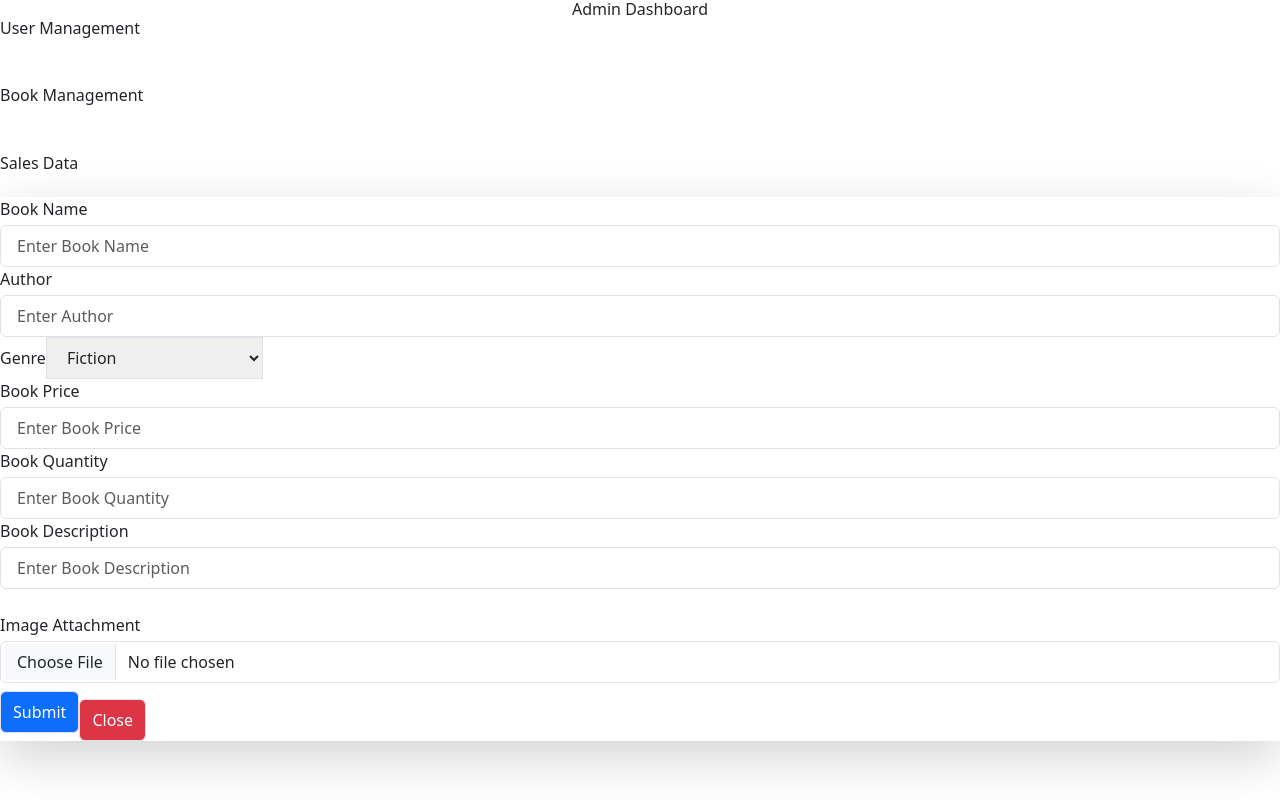
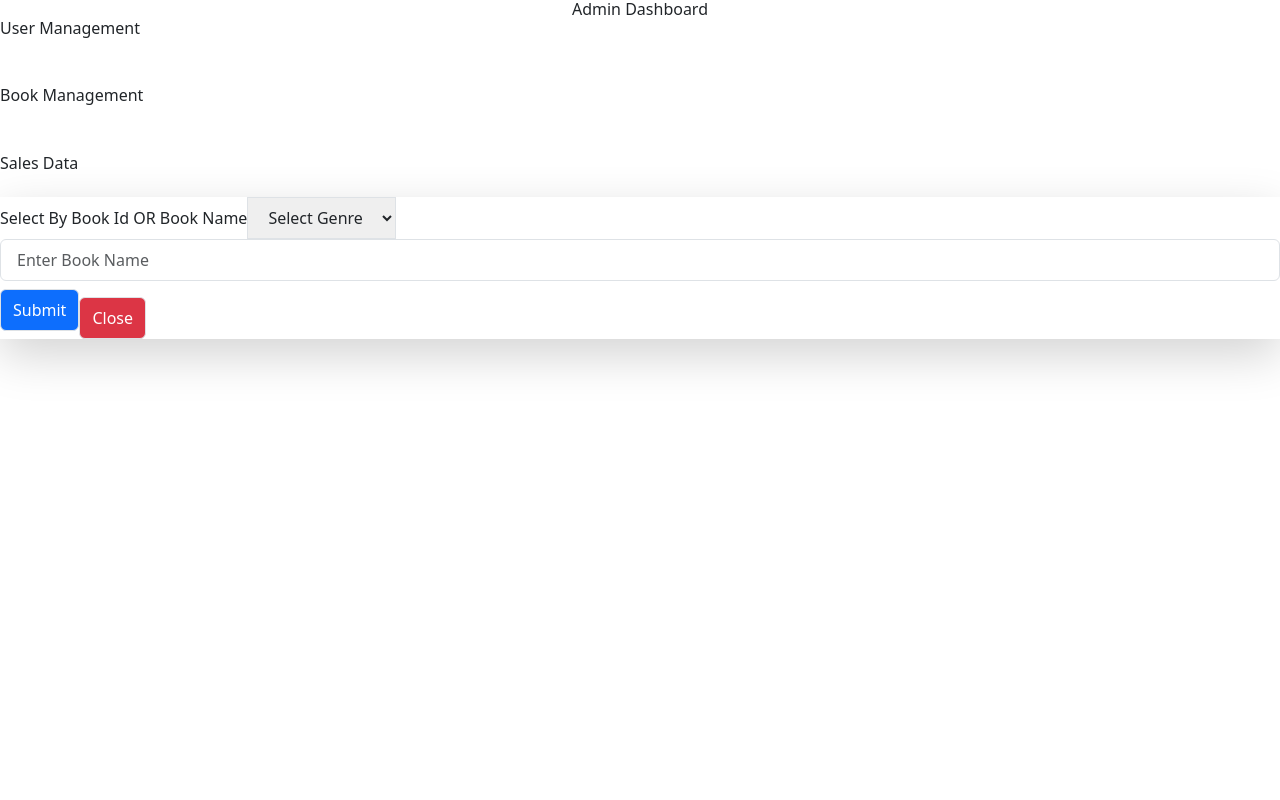
Before and after one commit to SupportAESS/Literacy-Ladder, a React (Vite) app in the folder admin/: page /admindeshboard in a window 1280 px wide. Both pictures are taken after a click on the button "Remove Book". Built offline with nearby package versions, Linux system fonts and the light colour scheme.

Commit message:
remove book

```diff
--- a/admin/src/Componenets/RemoveBookModal.jsx
+++ b/admin/src/Componenets/RemoveBookModal.jsx
@@ -4,13 +4,8 @@ import axios from 'axios';
 
 function removeBook({ onClose }) {
   const [formData, setFormData] = useState({
-    bookName: '',
-    author: '',
-    genre: '',
-    bookQuantity: '',
-    bookPrice: '',
-    bookDescription: '',
-    image: null,
+    searchBy: '',
+    removeBookBy: ''
   });
 
   const handleChange = (e) => {
@@ -55,65 +50,16 @@ function removeBook({ onClose }) {
     <div className='fixed top-0 left-0 flex items-center justify-center w-full h-full bg-black bg-opacity-50 z-50'>
       <div className='w-96 bg-white rounded-md shadow-lg'>
         <Form encType='multipart/form-data' onSubmit={handleSubmit} className='p-6'>
-          <Form.Group >
-            <Form.Label className='block mb-1 text-base font-bold text-gray-700'>Book Name</Form.Label>
-            <Form.Control type="text" placeholder="Enter Book Name" name="bookName" value={formData.bookName} onChange={handleChange} required className='block w-full px-3 py-2 text-sm border border-gray-300 rounded-md focus:outline-none focus:border-indigo-500' />
-          </Form.Group>
-
-          <Form.Group >
-            <Form.Label className='block mb-1 text-base font-bold text-gray-700'>Author</Form.Label>
-            <Form.Control type="text" placeholder="Enter Author" name="author" value={formData.author} onChange={handleChange} required className='block w-full px-3 py-2 text-sm border border-gray-300 rounded-md focus:outline-none focus:border-indigo-500' />
-            {/* <Form.Text className="text-xs text-gray-500">*This field is mandatory.</Form.Text> */}
-          </Form.Group>
-
-          <Form.Group >
-            <Form.Label className='block mb-1 text-base font-bold text-gray-700'>Genre</Form.Label>
-            <select name="genre" id="genre" value={formData.genre} onChange={handleChange} required className='block w-full px-3 py-2 text-sm border border-gray-300 rounded-md focus:outline-none focus:border-indigo-500'>
-              <option value="Fiction">Fiction</option>
-              <option value="Non-fiction">Non-fiction</option>
-              <option value="Action and Adventure">Action and Adventure</option>
-              <option value="Mystery">Mystery</option>
-              <option value="Science Fiction">Science Fiction</option>
-              <option value="Fantasy">Fantasy</option>
-              <option value="Horror">Horror</option>
-              <option value="Biography">Biography</option>
-              <option value="Auto-biography">Auto-biography</option>
-              <option value="History">History</option>
-              <option value="Self-help">Self-help</option>
-              <option value="Science">Science</option>
-              <option value="Romance">Romance</option>S
+        <Form.Group >
+            <Form.Label className='block mb-1 text-base font-bold text-gray-700'>Select By Book Id OR Book Name</Form.Label>
+            <select name="searchBy" id="searchBy" value={formData.searchBy} onChange={handleChange} required className='block w-full px-3 py-2 text-sm border border-gray-300 rounded-md focus:outline-none focus:border-indigo-500'>
+            <option value="">Select Genre</option>
+              <option value="BookId">Book Id</option>
+              <option value="BookName">Book Name</option>
             </select>
           </Form.Group>
-
           <Form.Group >
-            <Form.Label className='block mb-1 text-base font-bold text-gray-700'>Book Price</Form.Label>
-            <Form.Control type="text" placeholder="Enter Book Price" name="bookPrice" value={formData.bookPrice} onChange={handleChange} required className='block w-full px-3 py-2 text-sm border border-gray-300 rounded-md focus:outline-none focus:border-indigo-500' />
-            {/* <Form.Text className="text-xs text-gray-500">*This field is mandatory.</Form.Text> */}
-          </Form.Group>
-
-          <Form.Group >
-            <Form.Label className='block mb-1 text-base font-bold text-gray-700'>Book Quantity</Form.Label>
-            <Form.Control type="text" placeholder="Enter Book Quantity" name="bookQuantity" value={formData.bookQuantity} onChange={handleChange} required className='block w-full px-3 py-2 text-sm border border-gray-300 rounded-md focus:outline-none focus:border-indigo-500' />
-            {/* <Form.Text className="text-xs text-gray-500">*This field is mandatory.</Form.Text> */}
-          </Form.Group>
-
-          <Form.Group >
-            <Form.Label className='block mb-1 text-base font-bold text-gray-700'>Book Description</Form.Label>
-            <Form.Control type="text" placeholder="Enter Book Description" name="bookDescription" value={formData.bookDescription} onChange={handleChange} required className='block w-full px-3 py-2 text-sm border border-gray-300 rounded-md focus:outline-none focus:border-indigo-500' />
-            {/* <Form.Text className="text-xs text-gray-500">*This field is mandatory.</Form.Text> */}
-          </Form.Group>
-
-          <Form.Group  className='mt-4'>
-            <Form.Label className='block mb-1 text-base font-bold text-gray-700'>Image Attachment</Form.Label>
-            <Form.Control
-              type='file'
-              id="imageAttachment"
-              name="image"
-              label="Choose image"
-              onChange={handleImageChange}
-              accept=".jpg,.jpeg,.png"
-              className='block w-full px-3 py-2 text-sm border border-gray-300 rounded-md
-              focus:outline-none focus:border-indigo-500' />
+            <Form.Control type="text" name="removeBookBy" placeholder={formData.searchBy === "BookId" ? "Enter Book Id" : "Enter Book Name"}  value={formData.removeBookBy} onChange={handleChange} required className='block w-full px-3 py-2 text-sm border border-gray-300 rounded-md focus:outline-none focus:border-indigo-500' />
           </Form.Group>
 
           <div className='mt-6'>
```
Also changed, not shown: 1 other file (tests, documents, lock files or other folders).
